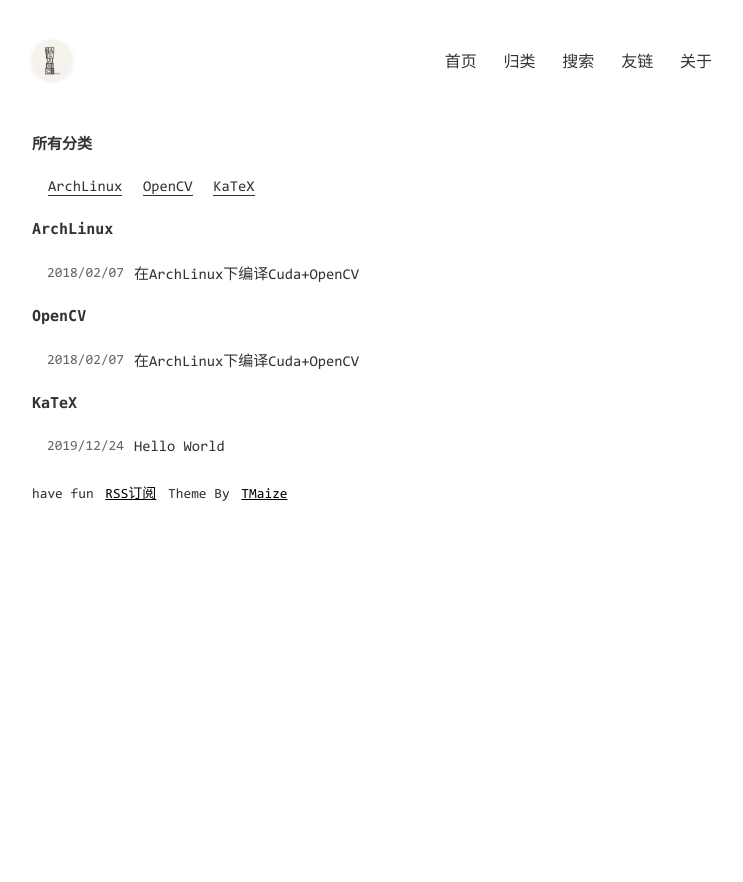
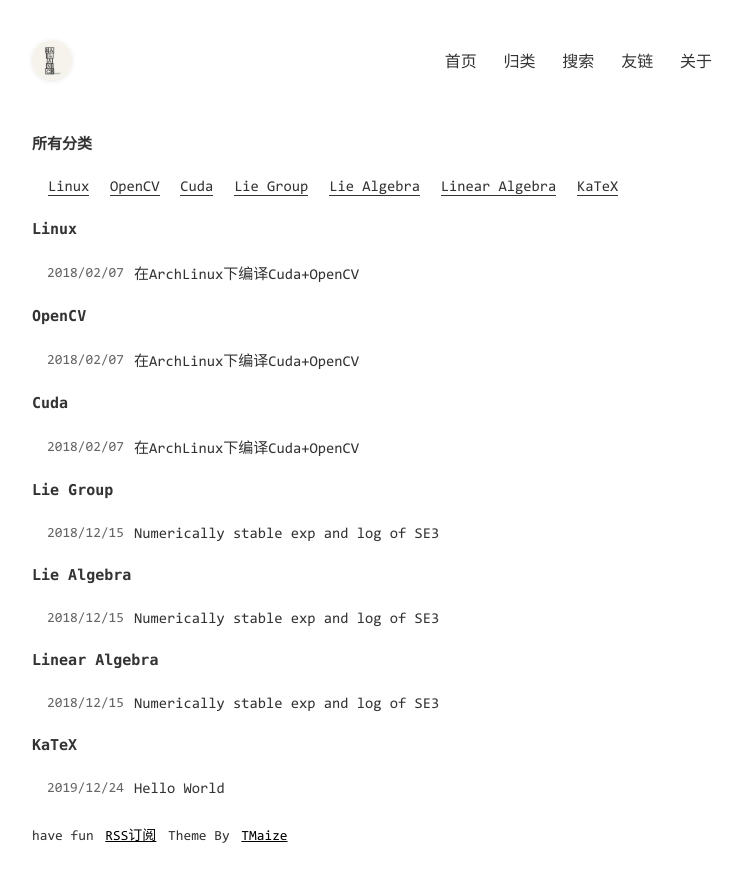
Before and after one commit to elegracer/elegracer.github.io, a Jekyll site: the page built from pages/categories.html, in a window 1280 px wide. Shown: the top 882 px of the page, without its empty margins (268-1011 px from the left). Built offline with Jekyll 4.4.1, drawn with Linux system fonts in a browser that asks for light colours.

Commit message:
Update categories

```diff
--- a/_posts/2018-02-07-archlinux-build-opencv-with-cuda.md
+++ b/_posts/2018-02-07-archlinux-build-opencv-with-cuda.md
@@ -1,7 +1,7 @@
 ---
 layout: post
 title: "在ArchLinux下编译Cuda+OpenCV"
-categories: [ArchLinux,OpenCV]
+categories: [Linux, OpenCV, Cuda]
 ---
 
 写这篇文章主要是为了避免以后要编译新的版本的OpenCV或Cuda的时候忘记了这次遇到的坑
--- a/_posts/2018-12-15-numerically-stable-exp-and-log-of-se3.md
+++ b/_posts/2018-12-15-numerically-stable-exp-and-log-of-se3.md
@@ -1,7 +1,7 @@
 ---
 layout: post
 title: "Numerically stable exp and log of SE3"
-categories: []
+categories: [Lie Group, Lie Algebra, Linear Algebra]
 ---
 
 In the problem of SLAM, the pose of the camera is described as $\boldsymbol{\delta} = (\boldsymbol{\omega}, \boldsymbol{\upsilon}) \in \mathfrak{se}(3)$, with $\boldsymbol{\omega} = \theta \boldsymbol{u}$ as the 3-d angle-axis rotation vector, and $\boldsymbol{\upsilon}$ as the 3-d translation vector.
```
